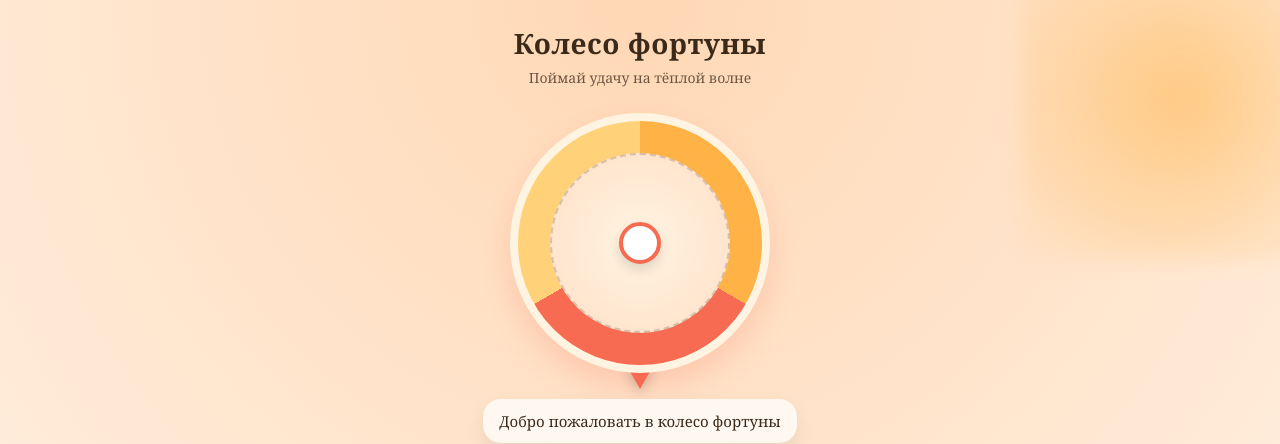
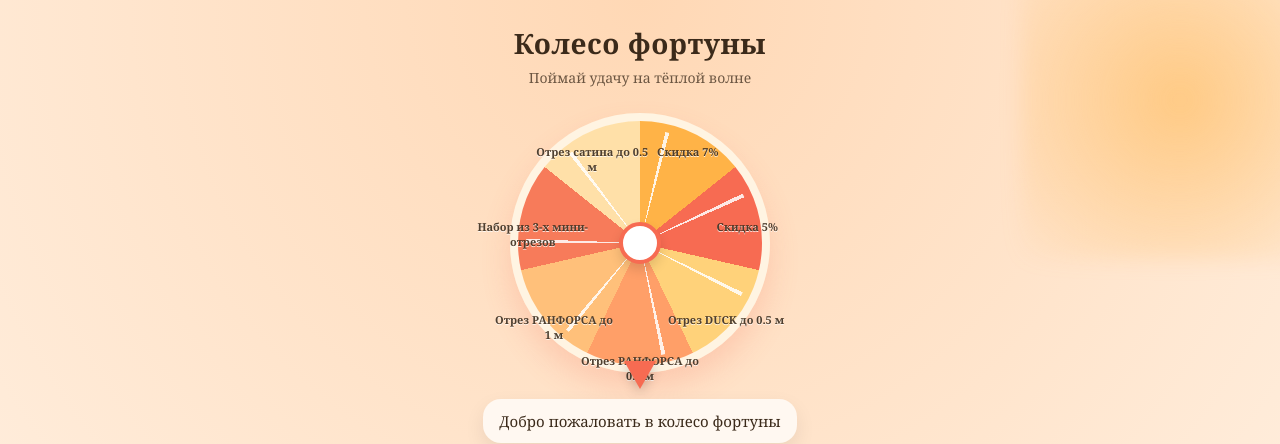
Before and after one commit to Debade41/tgappFC, a React (Vite) app in the folder miniapp/web/: page / in a window 1280 px wide. Shown: the top 444 px of the page. Built offline with nearby package versions, Linux system fonts and the light colour scheme; no server answers.

Commit message:
fix bugs

```diff
--- a/miniapp/web/src/App.jsx
+++ b/miniapp/web/src/App.jsx
@@ -12,6 +12,8 @@ const PRIZES = [
   "Набор из 3-х мини-отрезов",
   "Отрез сатина до 0.5 м"
 ];
+
+const SEGMENT_COLORS = ["#ffb347", "#f76b52", "#ffd27a", "#ff9f68", "#ffc07a", "#f77b5a", "#ffe0a8"];
 
 function getInitData() {
   const tg = window.Telegram?.WebApp;
@@ -115,8 +117,33 @@ export default function App() {
 
       <div className="wheel-wrap">
         <div className="pointer" />
-        <div className="wheel" ref={wheelRef}>
-          <div className="wheel-face" />
+        <div
+          className="wheel"
+          ref={wheelRef}
+          style={{
+            "--count": PRIZES.length,
+            background: `conic-gradient(${PRIZES.map((_, i) => {
+              const start = (360 / PRIZES.length) * i;
+              const end = (360 / PRIZES.length) * (i + 1);
+              const color = SEGMENT_COLORS[i % SEGMENT_COLORS.length];
+              return `${color} ${start}deg ${end}deg`;
+            }).join(", ")})`
+          }}
+        >
+          <div className="wheel-labels">
+            {PRIZES.map((label, index) => {
+              const angle = (360 / PRIZES.length) * (index + 0.5);
+              return (
+                <div
+                  className="wheel-label"
+                  key={label}
+                  style={{ transform: `rotate(${angle}deg) translateY(-110px) rotate(${-angle}deg)` }}
+                >
+                  {label}
+                </div>
+              );
+            })}
+          </div>
           <div className="wheel-center" />
         </div>
       </div>
--- a/miniapp/web/src/styles.css
+++ b/miniapp/web/src/styles.css
@@ -76,24 +76,45 @@ body {
   width: 260px;
   height: 260px;
   border-radius: 50%;
-  background: conic-gradient(
-    #ffb347 0deg 120deg,
-    #f76b52 120deg 240deg,
-    #ffd27a 240deg 360deg
-  );
   border: 8px solid #fff4e2;
   box-shadow: 0 16px 30px rgba(247, 107, 82, 0.2);
   display: grid;
   place-items: center;
   transform: rotate(0deg);
+  position: relative;
 }
 
-.wheel-face {
-  width: 180px;
-  height: 180px;
+.wheel::before {
+  content: "";
+  position: absolute;
+  inset: 8px;
   border-radius: 50%;
-  background: radial-gradient(circle, #fff4e2, #ffdfc6);
-  border: 2px dashed rgba(59, 42, 26, 0.2);
+  background: repeating-conic-gradient(
+    from -90deg,
+    rgba(255, 255, 255, 0.85) 0 2deg,
+    rgba(255, 255, 255, 0) 2deg calc(360deg / var(--count))
+  );
+  pointer-events: none;
+}
+
+.wheel-labels {
+  position: absolute;
+  inset: 0;
+  border-radius: 50%;
+}
+
+.wheel-label {
+  position: absolute;
+  top: 50%;
+  left: 50%;
+  transform-origin: 0 0;
+  font-size: 11px;
+  font-weight: 600;
+  text-align: center;
+  width: 120px;
+  margin-left: -60px;
+  color: rgba(59, 42, 26, 0.9);
+  text-shadow: 0 1px 0 rgba(255, 255, 255, 0.8);
 }
 
 .wheel-center {
@@ -115,6 +136,7 @@ body {
   border-right: 16px solid transparent;
   border-top: 28px solid var(--accent);
   filter: drop-shadow(0 4px 6px rgba(0, 0, 0, 0.2));
+  z-index: 2;
 }
 
 .status {
```
